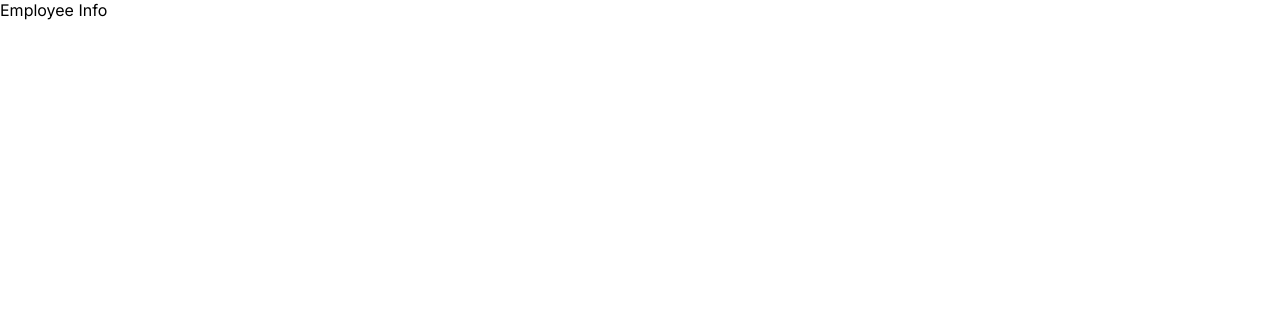
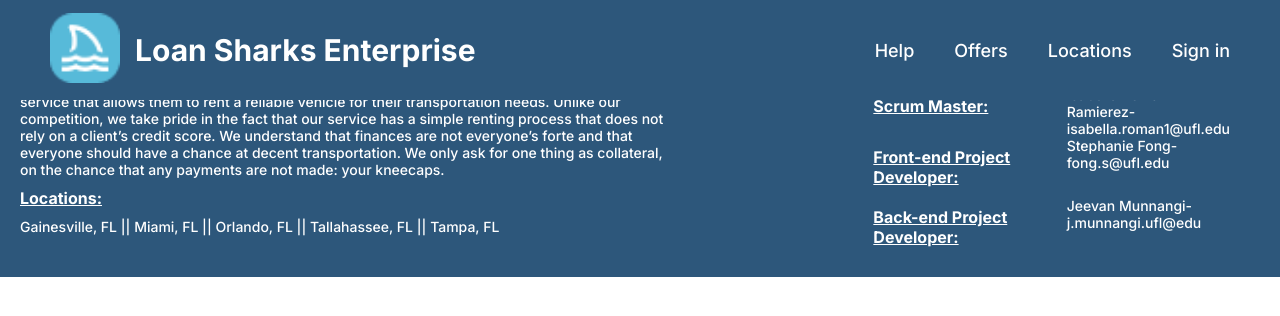
Before and after one commit to IsRo06/LoanSharks, a React (Create React App) app in the folder CLIENT/: page /employees in a window 1280 px wide. Shown: the top 316 px of the page. Built offline with nearby package versions, Linux system fonts and the light colour scheme.

Commit message:
minor adds

```diff
--- a/CLIENT/src/App.js
+++ b/CLIENT/src/App.js
@@ -5,7 +5,6 @@ import HomeScreen from "./pages/HomeScreen.jsx";
 import CarsScreen from './pages/CarsScreen.jsx'
 import AccountScreen from "./pages/AccountScreen.jsx";
 import EmployeeInfo from "./pages/EmployeeInfo.jsx";
-import AdminPanel from "./pages/AdminPanel.jsx";
 
 export const Context = React.createContext();
 
@@ -20,6 +19,8 @@ export default function App() {
             <Route index element={<HomeScreen />} />
             <Route path="cars" element={<CarsScreen />} />
             <Route path="account" element={<AccountScreen/>} />
+            {/* <Route path="dashboard" element={} />
+            <Route path="reservations" element={} /> */}
             <Route path="employees" element={<EmployeeInfo/>} />
             {/* <Route path="*" element={<NoPage />} /> */}
           </Route>
--- a/CLIENT/src/Layout.js
+++ b/CLIENT/src/Layout.js
@@ -8,8 +8,7 @@ export default function Layout() {
           <li><Link to="/">Home</Link></li>
           <li><Link to="/cars">Cars Page</Link></li>
           <li><Link to="/account">Accounts Page</Link></li>
-          <li><Link to="/employee-information">Employee Information</Link></li>
-          <li><Link to="/admin-panel">Admin Panel</Link></li>
+          <li><Link to="/employees">Employee Information</Link></li>
         </ul>
       </nav>
       <Outlet />
--- a/CLIENT/src/components/AccountInfoBox/AccountInfoBox.jsx
+++ b/CLIENT/src/components/AccountInfoBox/AccountInfoBox.jsx
@@ -29,8 +29,6 @@ export default function AccountInfoBox(props){
     setinputsDisabled(i => i = !i);
   }
 
-  console.log(inputsDisabled);
-
   return (
     <div id={styles.accountInfoBox}>
       <div id={styles.content}>
@@ -40,7 +38,7 @@ export default function AccountInfoBox(props){
         {props.infoCategories.map((category, index) => (
           <div key={category} className={styles.informationContainer}>
             <p>{category}:</p>
-            <input type="text" disabled={userType === "Employee" && category === "Place of Employment"? true: inputsDisabled}
+            <input type="text" required="true" disabled={userType === "Employee" && category === "Place of Employment"? true: inputsDisabled}
               placeholder={category} value={userInfo[index]} onChange={(event) => handleNewInfo(event, index)}/>
           </div>
         ))}
--- a/CLIENT/src/components/AccountInfoBox/AccountInfoBox.module.css
+++ b/CLIENT/src/components/AccountInfoBox/AccountInfoBox.module.css
@@ -1,5 +1,5 @@
 #accountInfoBox {
-  background-color:lightblue;
+  background-color :hsl(194, 63%, 60%);
   width: 100%;
   min-height: 75vh;
   display: flex;
--- a/CLIENT/src/pages/AdminPanel.jsx
+++ /dev/null
@@ -1,9 +0,0 @@
-import styles from  "./AdminPanel.module.css"
-
-export default function AdminPanel() {
-    return(
-        <div>
-            Admin Panel
-        </div>
-    );
-}
--- a/CLIENT/src/pages/CarsScreen.jsx
+++ b/CLIENT/src/pages/CarsScreen.jsx
@@ -1,8 +1,12 @@
 import styles from './CarsScreen.module.css'
 import Header from '../components/Header/Header'
+import Footer from '../components/Footer/Footer'
 
 export default function CarsScreen(){
   return(
-    <Header></Header>
+    <>
+      <Header/>
+      <Footer/>
+    </>
   )
 }
--- a/CLIENT/src/pages/EmployeeInfo.jsx
+++ b/CLIENT/src/pages/EmployeeInfo.jsx
@@ -1,10 +1,12 @@
 import styles from "./EmployeeInfo.module.css"
 import Header from '../components/Header/Header';
+import Footer from "../components/Footer/Footer";
 
 export default function EmployeeInfo() {
     return(
-        <div>
-            Employee Info
-        </div>
+        <>
+            <Header/>
+            <Footer/>
+        </>
     );
 }
```
Also changed, not shown: CLIENT/src/pages/AdminPanel.module.css (deleted).
